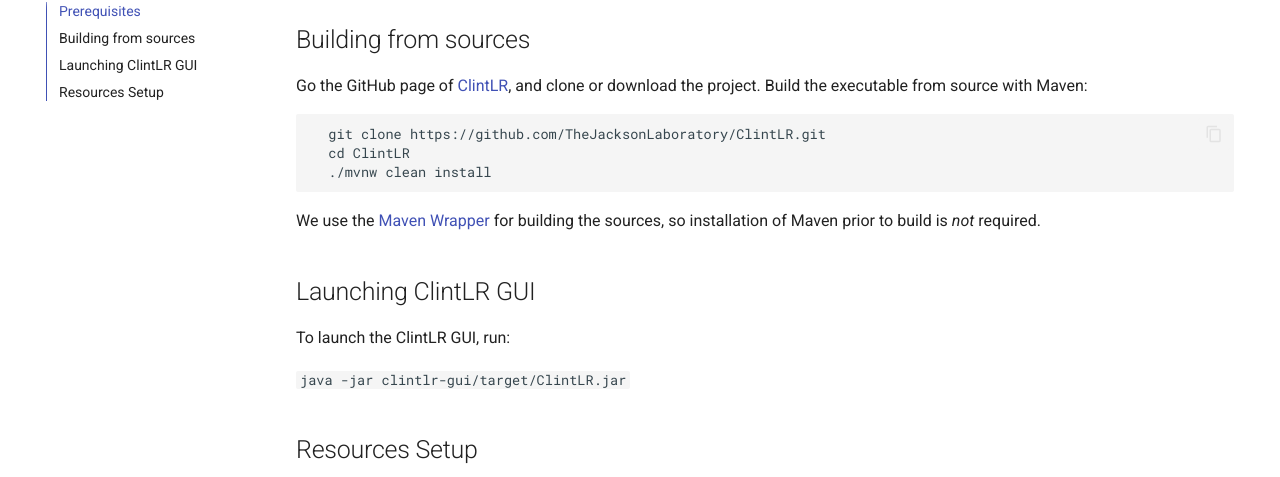
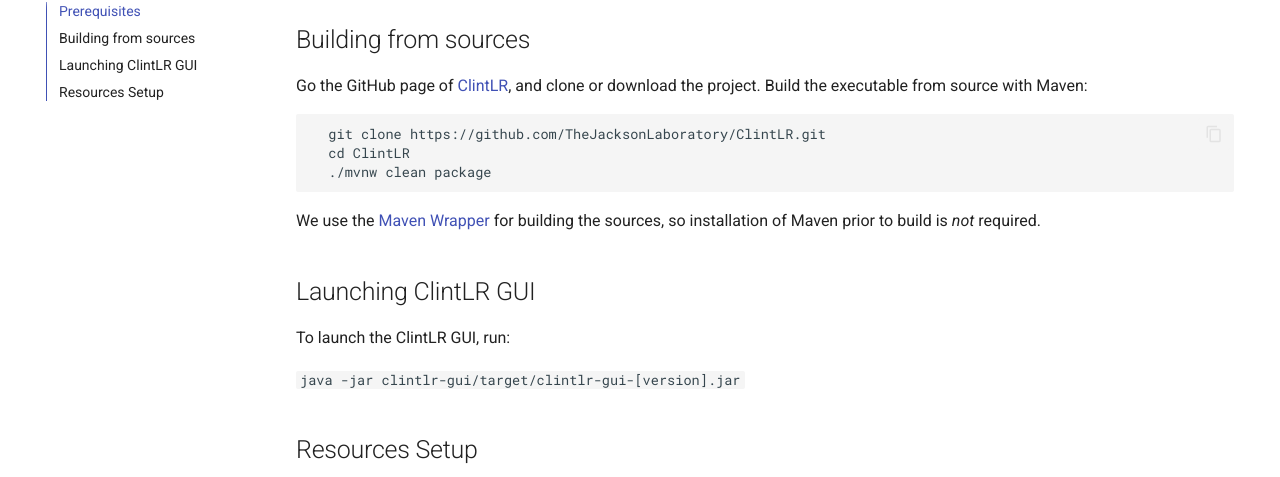
Before and after one commit to TheJacksonLaboratory/ClintLR, an MkDocs documentation site: the page built from docs/setup.md, in a window 1280 px wide and 900 px high, scrolled down 435 px. Shown: the part 97-574 px from the top of the window. Built offline with MkDocs 1.6.1 and Material for MkDocs 9.7.7, drawn with Linux system fonts in a browser that asks for light colours.

Commit message:
Update docs.

````diff
--- a/docs/setup.md
+++ b/docs/setup.md
@@ -24,7 +24,7 @@
 ```
   git clone https://github.com/TheJacksonLaboratory/ClintLR.git
   cd ClintLR
-  ./mvnw clean install
+  ./mvnw clean package
 ```
 
 We use the [Maven Wrapper](https://maven.apache.org/wrapper/) for building the sources, so installation
@@ -35,7 +35,7 @@
 
 To launch the ClintLR GUI, run:
 
-```java -jar clintlr-gui/target/ClintLR.jar```
+```java -jar clintlr-gui/target/clintlr-gui-[version].jar```
 
 
 
````
